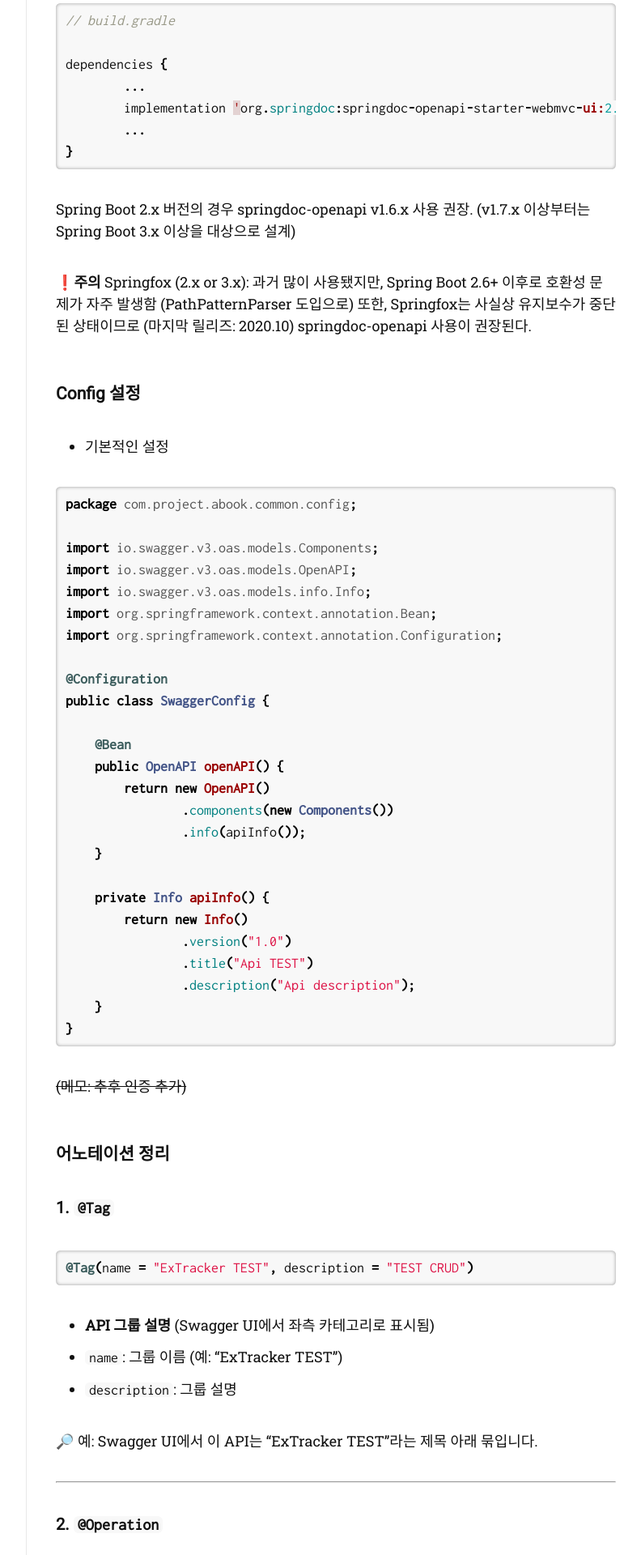
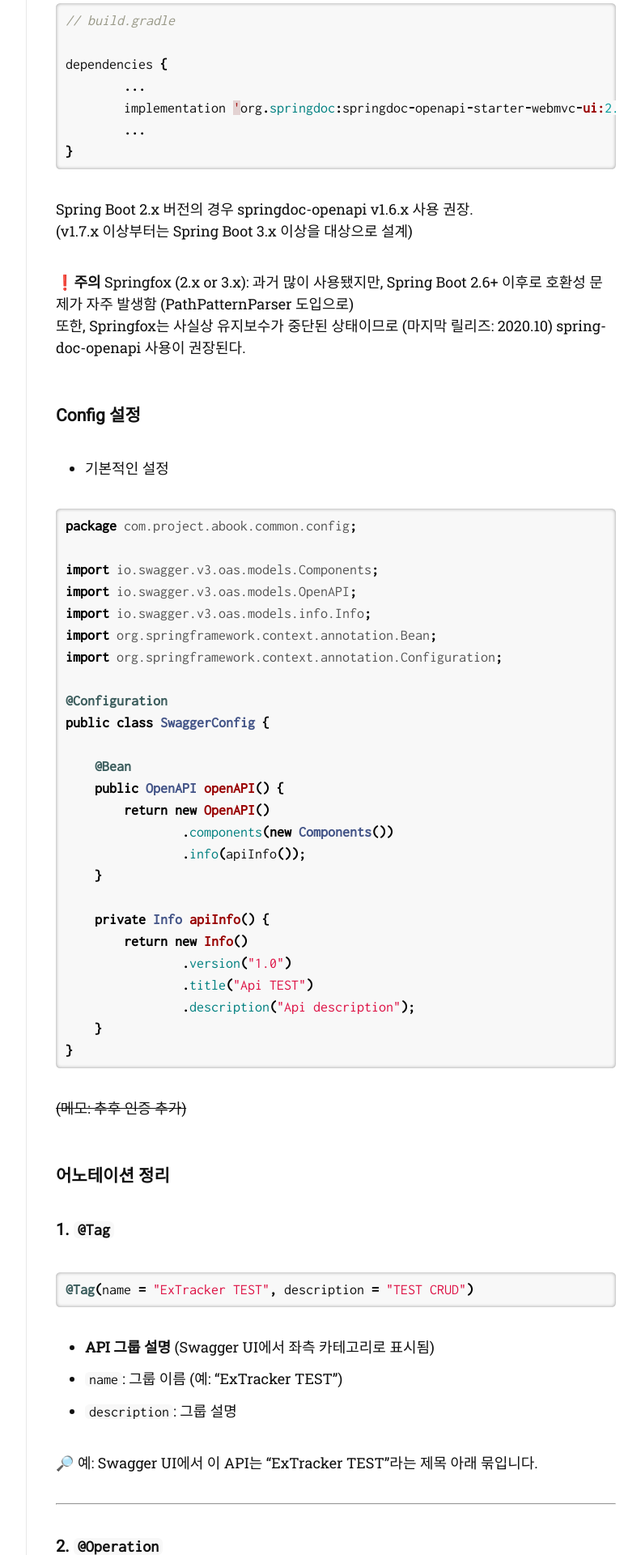
Before and after one commit to GJBBang/GJBBang.github.io, a Jekyll site: the page built from _posts/2025-05-03-swagger-setting.md, in a window 1280 px wide. Shown: the part 722-2642 px from the top of the page at 81% size, without its empty margins (357-1149 px from the left). Built offline with Jekyll 4.4.1, drawn with Linux system fonts in a browser that asks for light colours; nearby versions of some CDN libraries; some web fonts are replaced; some of the changed text lies outside the part shown.

Commit message:
chore: 줄바꿈 적용

````diff
--- a/_posts/2025-05-03-swagger-setting.md
+++ b/_posts/2025-05-03-swagger-setting.md
@@ -12,7 +12,7 @@ tag: []
 
 
 팀 내에서 EAI 구축을 위한 기획 단계에 있는데,, 최차장님께서 스웨거에 관심을 가지게 되었다.<br/>
-지금 내가 하고 있는 프로젝트에서 스웨거 쓰는걸 실제로 보시고 흥미가 많이 생기신 듯 하다..
+지금 내가 하고 있는 프로젝트에서 스웨거 쓰는걸 실제로 보시고 흥미가 많이 생기신 듯 하다..<br/>
 (항상 최근 기술, 새로운 것을 학습하시려는 차장님 존경합니다..)
 
 아무튼 이참에 스웨거를 정리하려고 한다.
@@ -33,11 +33,11 @@ dependencies {
 }
 ```
 
-
-Spring Boot 2.x 버전의 경우 springdoc-openapi v1.6.x 사용 권장. (v1.7.x 이상부터는 Spring Boot 3.x 이상을 대상으로 설계)
+Spring Boot 2.x 버전의 경우 springdoc-openapi v1.6.x 사용 권장. <br/>
+(v1.7.x 이상부터는 Spring Boot 3.x 이상을 대상으로 설계)
 
 ❗️**주의**
-Springfox (2.x or 3.x): 과거 많이 사용됐지만, Spring Boot 2.6+ 이후로 호환성 문제가 자주 발생함 (PathPatternParser 도입으로)
+Springfox (2.x or 3.x): 과거 많이 사용됐지만, Spring Boot 2.6+ 이후로 호환성 문제가 자주 발생함 (PathPatternParser 도입으로)<br/>
 또한, Springfox는 사실상 유지보수가 중단된 상태이므로 (마지막 릴리즈: 2020.10) springdoc-openapi 사용이 권장된다.
 
 
@@ -284,7 +284,7 @@ public interface ExTrackerRestControllerDocs {
 
 ```
 
-번외로, 이렇게 스웨거를 작성할 시 컨트롤러가 굉장히(?) 지저분해지는데 위 예시와 같이 인터페이스로 따로 빼서 작성하는게 좋다고 생각한다.
+번외로, 이렇게 스웨거를 작성할 시 컨트롤러가 굉장히(?) 지저분해지는데 <br/>위 예시와 같이 인터페이스로 따로 빼서 작성하는게 좋다고 생각한다.
 
 
 
````
